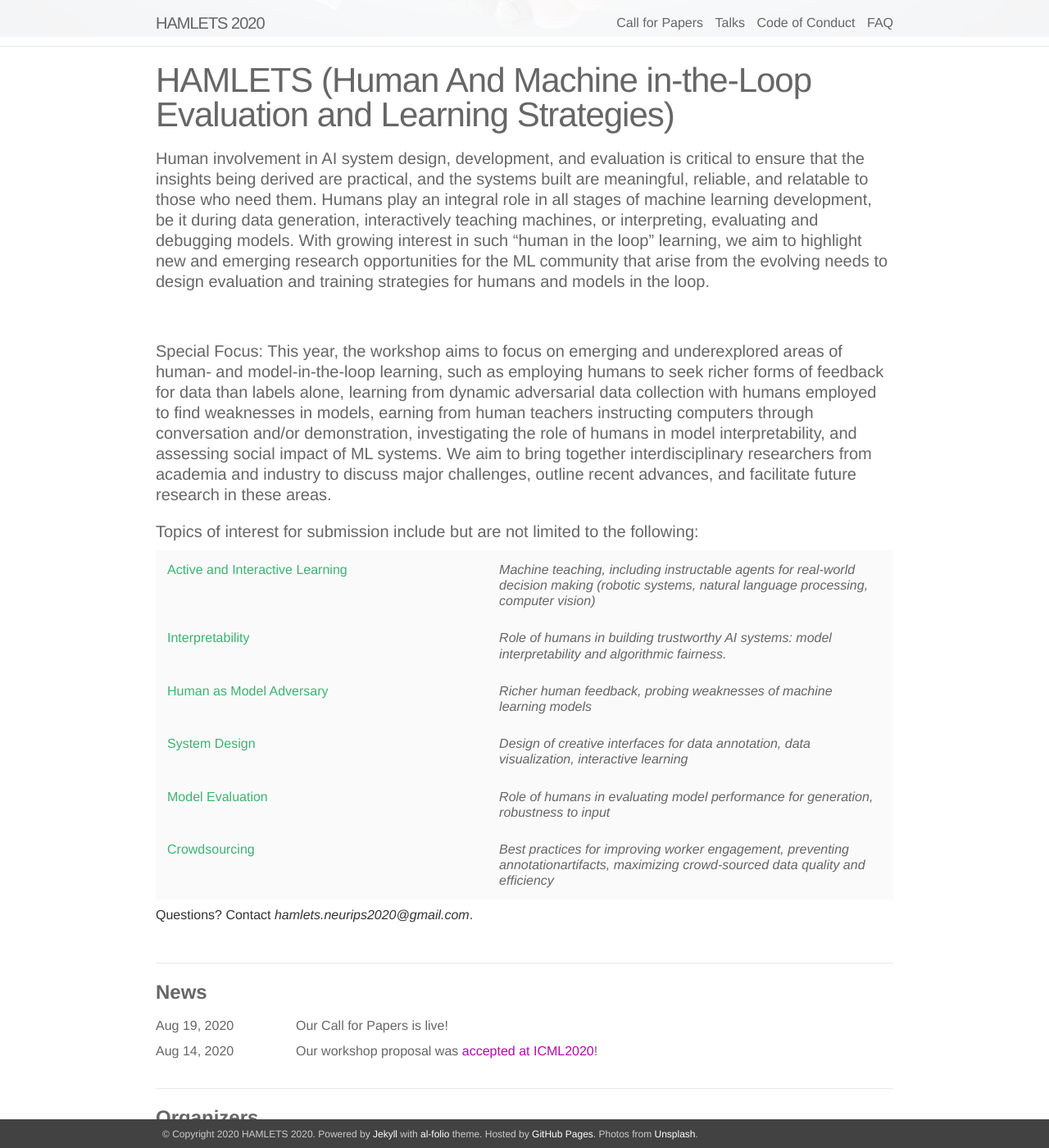
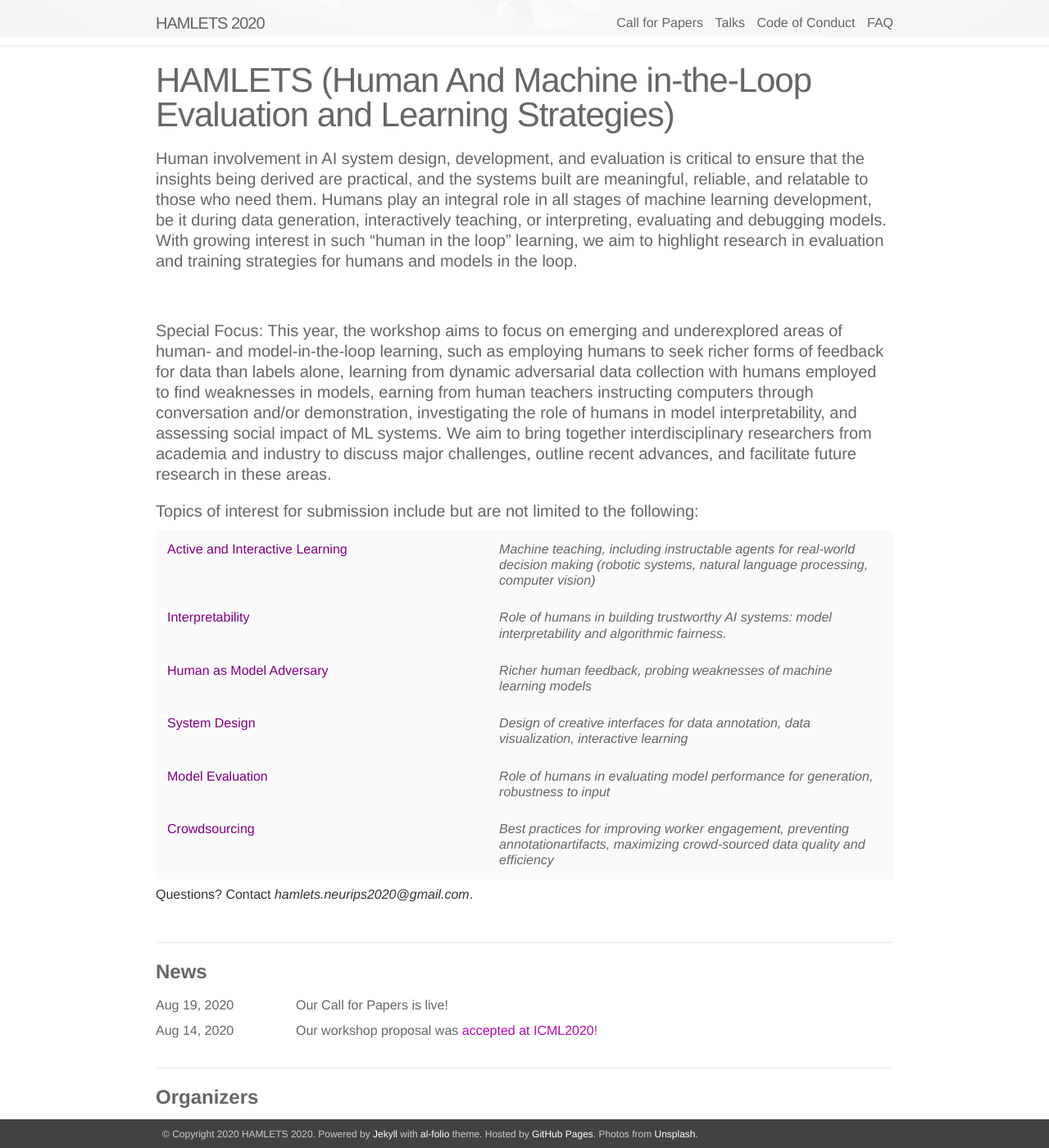
Before and after one commit to hamlets-workshop/hamlets-workshop.github.io, a Jekyll site: the page built from _pages/00_about.md, in a window 1280 px wide and 1400 px high, scrolled down 252 px. Shown: the whole window at 82% size. Built offline with Jekyll 4.4.1, drawn with Linux system fonts in a browser that asks for light colours; nearby versions of some CDN libraries.

Commit message:
website final edits

```diff
--- a/_pages/00_about.md
+++ b/_pages/00_about.md
@@ -2,7 +2,7 @@
 layout: about
 permalink: /
 title: HAMLETS (Human And Machine in-the-Loop Evaluation and Learning Strategies)
-description: Human involvement in AI system design, development, and evaluation is critical to ensure that the insights being derived are practical, and the systems built are meaningful, reliable, and relatable to those who need them. Humans play an integral role in all stages of machine learning development, be it during data generation, interactively teaching machines, or interpreting, evaluating and debugging models. With growing interest in such “human in the loop” learning, we aim to highlight new and emerging research opportunities for the ML community that arise from the evolving needs to design evaluation and training strategies for humans and models in the loop.
+description: Human involvement in AI system design, development, and evaluation is critical to ensure that the insights being derived are practical, and the systems built are meaningful, reliable, and relatable to those who need them. Humans play an integral role in all stages of machine learning development, be it during data generation, interactively teaching, or interpreting, evaluating and debugging models. With growing interest in such “human in the loop” learning, we aim to highlight research in evaluation and training strategies for humans and models in the loop.
 
 profile:
   align: right
@@ -12,7 +12,7 @@ news: true
 social: true
 organizers: true
 ---
-#### Special Focus: This year, the workshop aims to focus on emerging and underexplored areas of human- and model-in-the-loop learning, such as employing humans to seek richer forms of feedback for data than labels alone, learning from dynamic adversarial data collection with humans employed to find weaknesses in models, earning from human teachers instructing computers through conversation and/or demonstration, investigating the role of humans in model interpretability, and assessing social impact of ML systems. We aim to bring together interdisciplinary researchers from academia and industry to discuss major challenges, outline recent advances, and facilitate future research in these areas.
+#### <strong>Special Focus</strong>: This year, the workshop aims to focus on emerging and underexplored areas of human- and model-in-the-loop learning, such as employing humans to seek richer forms of feedback for data than labels alone, learning from dynamic adversarial data collection with humans employed to find weaknesses in models, earning from human teachers instructing computers through conversation and/or demonstration, investigating the role of humans in model interpretability, and assessing social impact of ML systems. We aim to bring together interdisciplinary researchers from academia and industry to discuss major challenges, outline recent advances, and facilitate future research in these areas.
 
 #### Topics of interest for submission include but are not limited to the following:
 
@@ -21,7 +21,7 @@ organizers: true
         <col width="100">
         <tr style="border: none;">
             <td style="border: none;">
-            <b> <font size="+0" color="MediumSeaGreen">Active and Interactive Learning</font> </b>
+            <b> <font size="+0" color="purple">Active and Interactive Learning</font> </b>
             </td>
             <td style="border: none;">
             <i> Machine teaching, including instructable agents for real-world decision making (robotic systems, natural language processing, computer vision)</i>
@@ -29,7 +29,7 @@ organizers: true
         </tr>
         <tr style="border: none;">
         <td style="border: none;">
-            <b> <font size="+0" color="MediumSeaGreen">Interpretability</font></b>
+            <b> <font size="+0" color="purple">Interpretability</font></b>
             </td>
             <td style="border: none;">
             <i> Role of humans in building trustworthy AI systems: model interpretability and algorithmic fairness.</i>
@@ -37,7 +37,7 @@ organizers: true
         </tr>
         <tr style="border: none;">
         <td style="border: none;">
-            <b> <font size="+0" color="MediumSeaGreen">Human as Model Adversary</font></b>
+            <b> <font size="+0" color="purple">Human as Model Adversary</font></b>
             </td>
             <td style="border: none;">
             <i> Richer human feedback, probing weaknesses of machine learning models</i>
@@ -45,7 +45,7 @@ organizers: true
         </tr>
         <tr style="border: none;">
         <td style="border: none;">
-            <b> <font size="+0" color="MediumSeaGreen">System Design</font></b>
+            <b> <font size="+0" color="purple">System Design</font></b>
             </td>
             <td style="border: none;">
             <i> Design of creative interfaces for data annotation, data visualization, interactive learning</i>
@@ -53,7 +53,7 @@ organizers: true
         </tr>
         <tr style="border: none;">
         <td style="border: none;">
-            <b> <font size="+0" color="MediumSeaGreen">Model Evaluation</font></b>
+            <b> <font size="+0" color="purple">Model Evaluation</font></b>
             </td>
             <td style="border: none;">
             <i> Role of humans in evaluating model performance for generation, robustness to input</i>
@@ -61,7 +61,7 @@ organizers: true
         </tr>
         <tr style="border: none;">
             <td style="border: none;">
-            <b><font size="+0" color="MediumSeaGreen">Crowdsourcing</font></b>
+            <b><font size="+0" color="purple">Crowdsourcing</font></b>
             </td>
             <td style="border: none;">
             <i> Best practices for improving worker engagement, preventing annotationartifacts, maximizing crowd-sourced data quality and efficiency</i>
--- a/_sass/_profile.scss
+++ b/_sass/_profile.scss
@@ -64,6 +64,6 @@
 
 .social {
     border-top: 1px solid $grey-color-light;
-    margin-top: 250px;
+    margin-top: 50px;
     padding-top: 20px;
 }
```
